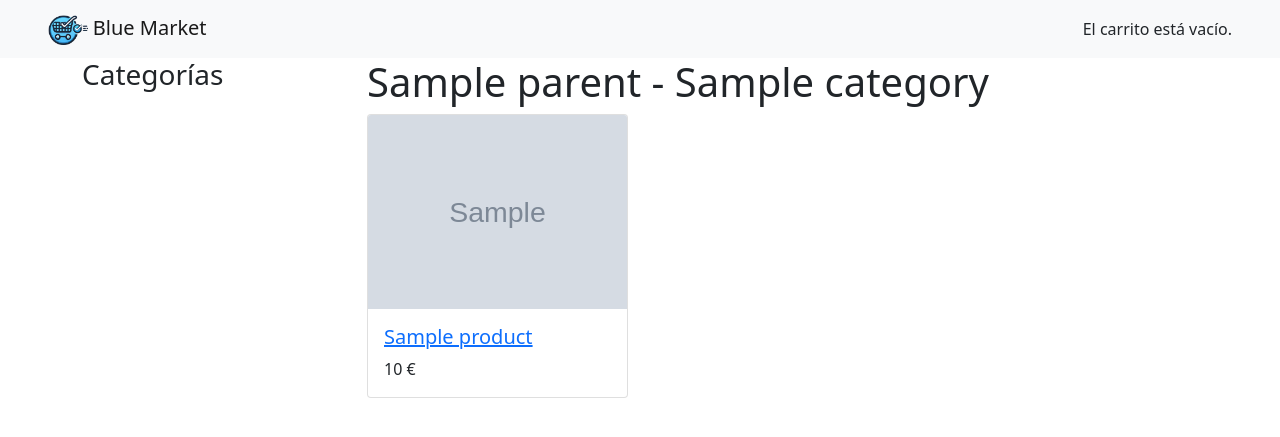
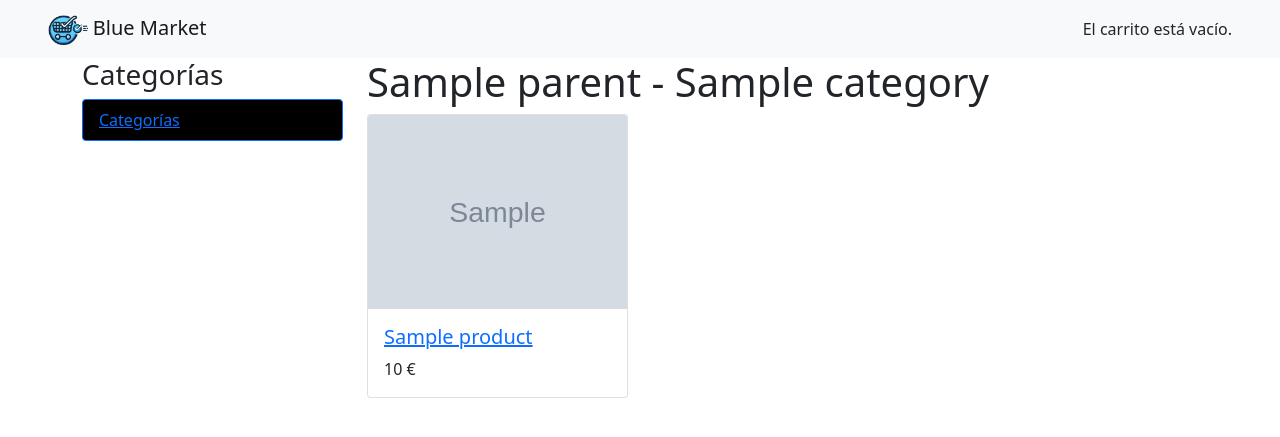
Before and after one commit to puertasman/tienda, a Django app: template myshop/shop/templates/shop/product/list.html in a window 1280 px wide. Shown: the top 437 px of the page. Run offline with Django 4.2, Linux system fonts and the light colour scheme; the template is opened without the code that fills it: most values are stand-ins (such as "Sample title", 1, 10 or a date in 2020); grey boxes marked "Sample" are stand-in pictures.

Commit message:
la lista con el activo arreglado

```diff
--- a/myshop/shop/templates/shop/product/list.html
+++ b/myshop/shop/templates/shop/product/list.html
@@ -8,6 +8,11 @@
   <div class="col-md-3">
     <h3>Categorías</h3>
     <ul class="list-group">
+      {% if categories %}
+      <li class="list-group-item {% if not current_category.slug %}active{% endif %}">
+        <a href="/">Categorías</a>
+      </li>
+      {% endif %}
       {% for category in categories %}
       {% if not category.parent %}
       <li class="list-group-item {% if current_category and current_category.slug == category.slug %}active{% endif %}">
```
Also changed, not shown: myshop/db.sqlite3.
